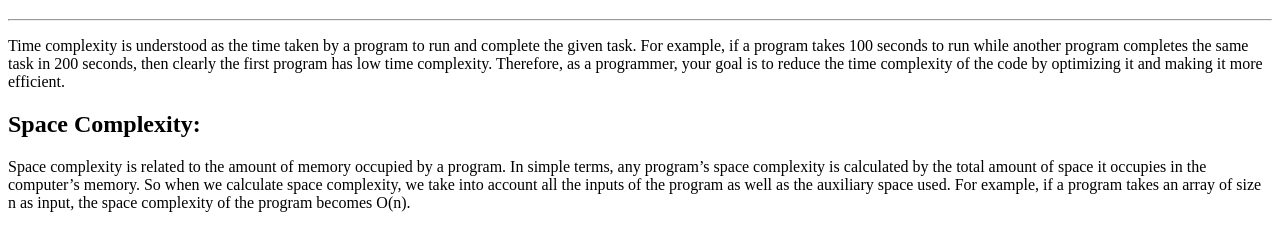
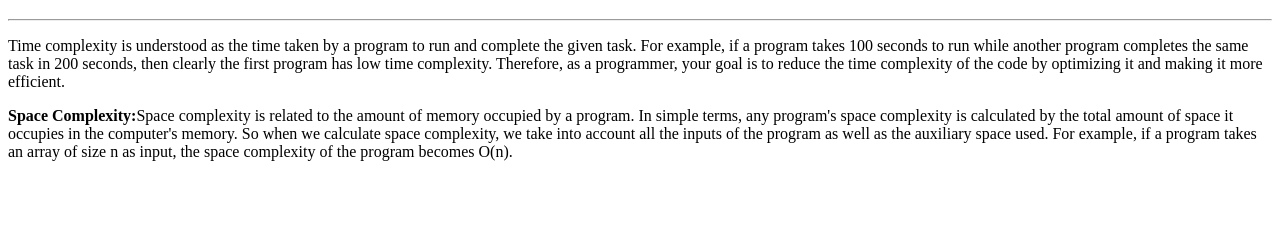
Before and after one commit to acciojob/time-and-space-complexity-saibokka, a website: page main.html in a window 1280 px wide. Shown: the part 61-312 px from the top of the page. Drawn offline with Linux system fonts and the light colour scheme.

Commit message:
created a submission

```diff
--- a/main.html
+++ b/main.html
@@ -13,7 +13,7 @@
 	<hr>
 	<p>Time complexity is understood as the time taken by a program to run and complete the given task. For example, if a program takes 100 seconds to run while another program completes the same task in 200 seconds, then clearly the first program has low time complexity. Therefore, as a programmer, your goal is to reduce the time complexity of the code by optimizing it and making it more efficient.</p>
 
-    <p><h2>Space Complexity:</h2>Space complexity is related to the amount of memory occupied by a program. In simple terms, any program’s space complexity is calculated by the total amount of space it occupies in the computer’s memory. So when we calculate space complexity, we take into account all the inputs of the program as well as the auxiliary space used. For example, if a program takes an array of size n as input, the space complexity of the program becomes O(n).</p>
+    <p><b>Space Complexity:</b>Space complexity is related to the amount of memory occupied by a program. In simple terms, any program's space complexity is calculated by the total amount of space it occupies in the computer's memory. So when we calculate space complexity, we take into account all the inputs of the program as well as the auxiliary space used. For example, if a program takes an array of size n as input, the space complexity of the program becomes O(n).</p>
 </body>
 
 </html>
```
